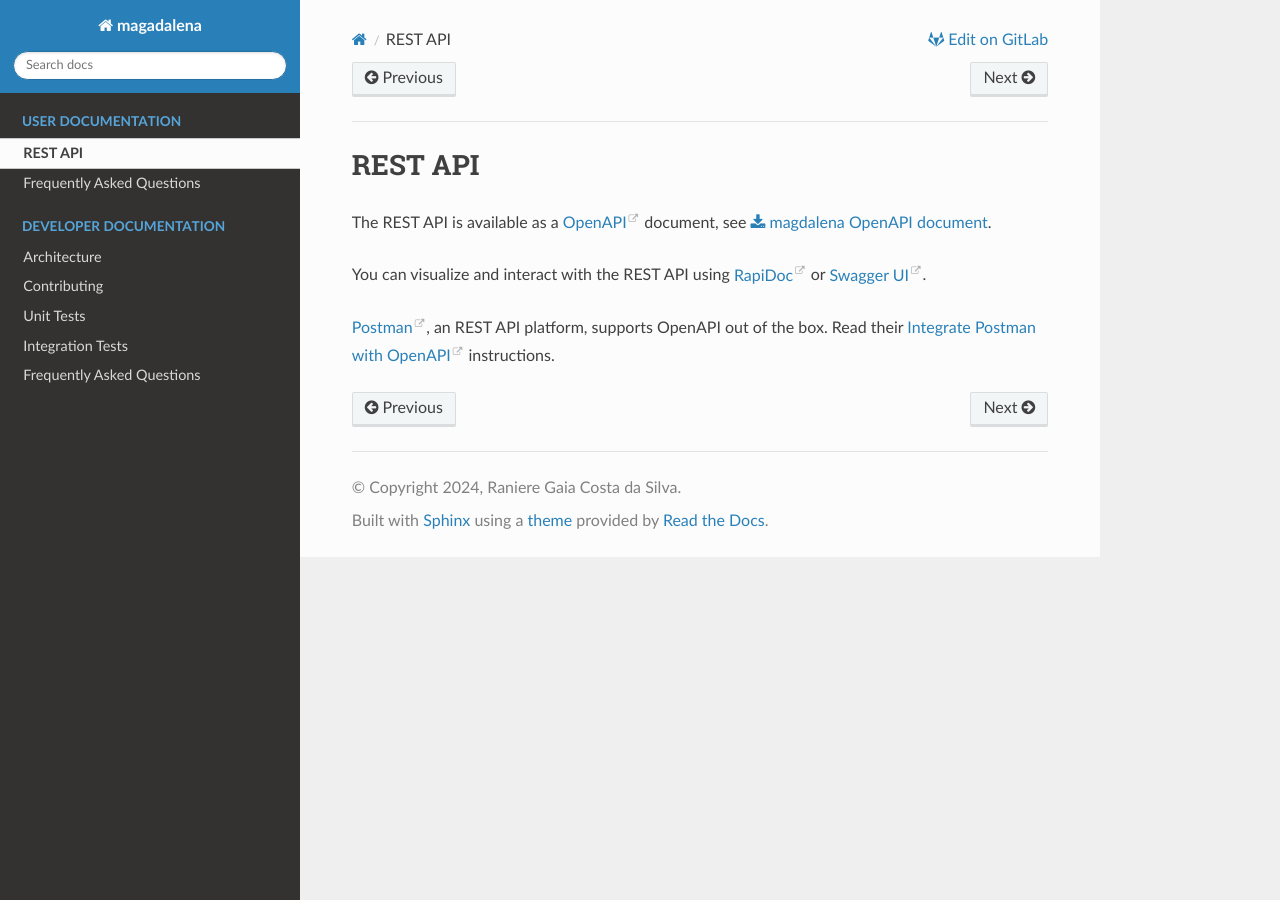
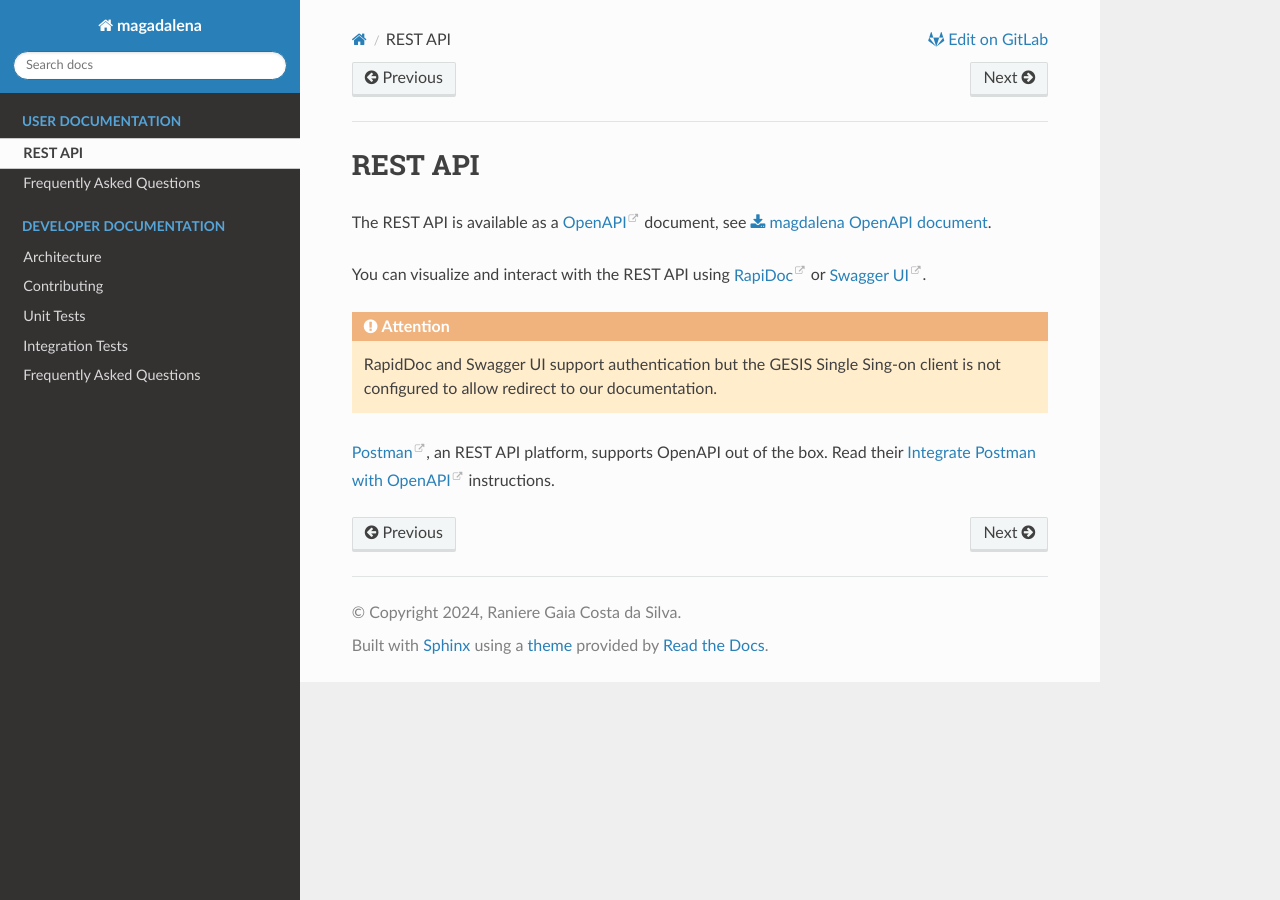
Before and after one commit to gesiscss/magdalena, a Sphinx documentation site: the page built from docs/source/user/api.rst, in a window 1280 px wide. Built offline with Sphinx 7.4.7 and the Read the Docs theme 2.0.0, drawn with Linux system fonts in a browser that asks for light colours.

Commit message:
Add note about authentication redirect

```diff
--- a/docs/source/user/api.rst
+++ b/docs/source/user/api.rst
@@ -10,4 +10,8 @@ The REST API is available as a `OpenAPI <https://www.openapis.org/>`_ document,
 
 You can visualize and interact with the REST API using `RapiDoc <../_static/rapidoc.html>`_ or `Swagger UI <../_static/swagger.html>`_.
 
+.. attention::
+
+    RapidDoc and Swagger UI support authentication but the GESIS Single Sing-on client is not configured to allow redirect to our documentation.
+
 `Postman <https://www.postman.com>`_, an REST API platform, supports OpenAPI out of the box. Read their `Integrate Postman with OpenAPI <https://learning.postman.com/docs/integrations/available-integrations/working-with-openAPI/>`_ instructions.
```
